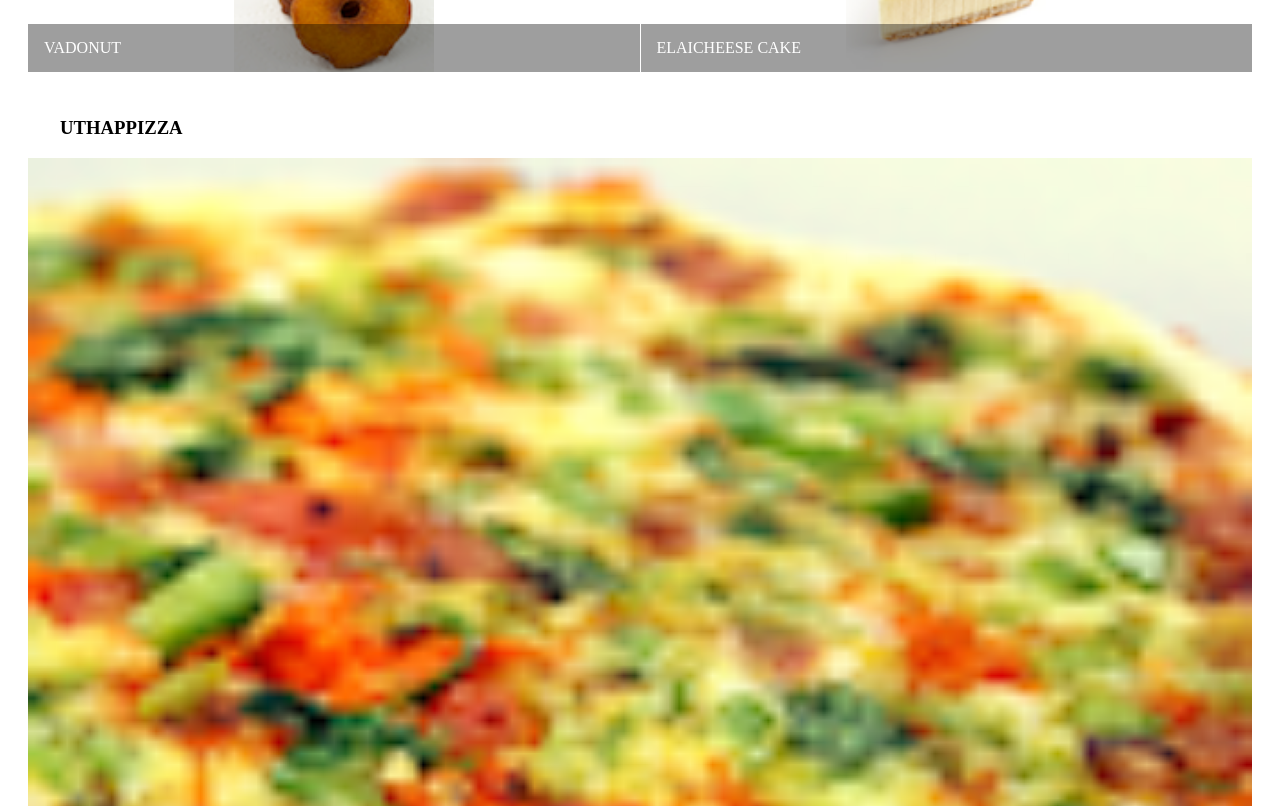
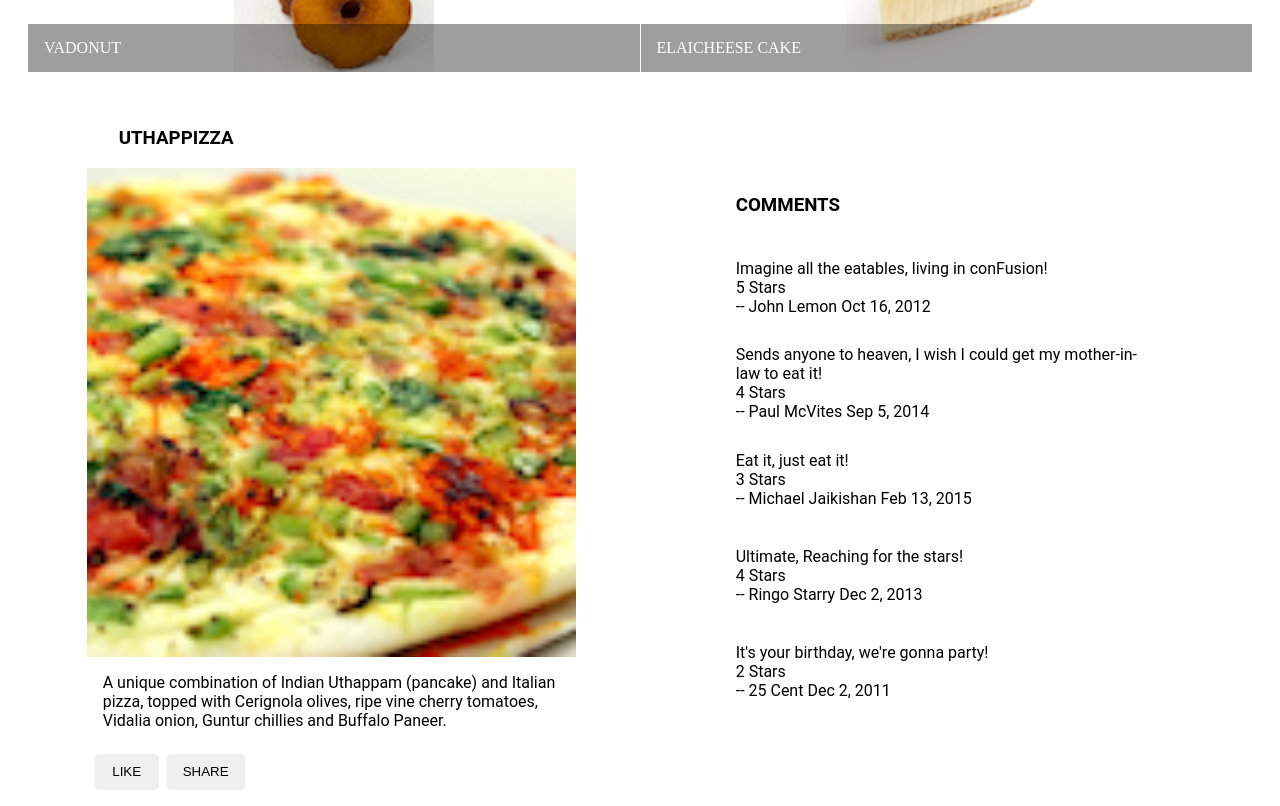
Before and after one commit to SteppenHasen/Front-End-Web-UI-Frameworks-and-Tools-Bootstrap-4, an Angular app in the folder Angular/conFusion/: page / in a window 1280 px wide. Shown: the part 500-1306 px from the top of the page. Built offline with nearby package versions, Linux system fonts and the light colour scheme.

Commit message:
First 3TasksAssignment is done

```diff
--- a/Angular/conFusion/src/app/app.component.html
+++ b/Angular/conFusion/src/app/app.component.html
@@ -1,2 +1,3 @@
 <mat-toolbar color="primary"> <span>Ristorante Con Fusion</span> </mat-toolbar>
 <app-menu></app-menu>
+<app-dishdetail></app-dishdetail>
--- a/Angular/conFusion/src/app/app.component.scss
+++ b/Angular/conFusion/src/app/app.component.scss
@@ -4,5 +4,4 @@ body {
     padding: 0;
     margin: 0;
     font-family: Roboto, sans-serif;
-
   }
--- a/Angular/conFusion/src/app/app.module.ts
+++ b/Angular/conFusion/src/app/app.module.ts
@@ -13,11 +13,13 @@ import { MatButtonModule } from '@angular/material/button';
 
 import 'hammerjs';
 import { MenuComponent } from './menu/menu.component';
+import { DishdetailComponent } from './dishdetail/dishdetail.component';
 
 @NgModule({
   declarations: [
     AppComponent,
-    MenuComponent
+    MenuComponent,
+    DishdetailComponent
   ],
   imports: [
     BrowserModule,
--- /dev/null
+++ b/Angular/conFusion/src/app/dishdetail/dishdetail.component.html
@@ -0,0 +1,46 @@
+<div class="container"
+    fxLayout="row"
+    fxLayout.sm="column"
+    fxLayout.xs="column"
+    fxLayoutAlign.gt-md="space-around center"
+    fxLayoutGap="10px"
+    fxLayoutGap.xs="0">
+
+  <div fxFlex="40" *ngIf="dish">
+    <mat-card>
+      <mat-card-header>
+      <mat-card-title>
+        <h3>{{dish.name | uppercase}}</h3>
+      </mat-card-title>
+      </mat-card-header>
+      <img mat-card-image src={{dish.image}} alt={{dish.name}}>
+      <mat-card-content>
+        <p>{{dish.description}}</p>
+      </mat-card-content>
+      <mat-card-actions>
+        <button mat-button>LIKE</button>
+        <button mat-button>SHARE</button>
+      </mat-card-actions>
+    </mat-card>
+  </div>
+
+  <div fxFlex="40" *ngIf="dish">
+    <mat-card>
+      <mat-card-header>
+      <mat-card-title>
+        <h3>COMMENTS</h3>
+      </mat-card-title>
+      </mat-card-header>
+      <mat-card-content *ngIf="dish">
+        <mat-list *ngFor="let comment of dish.comments">
+          <mat-list-item>
+            <p matLine>{{comment.comment}}</p>
+            <p matLine>{{comment.rating}} Stars</p>
+            <p matLine> -- {{comment.author}} {{comment.date | date:'mediumDate'}}</p>
+          </mat-list-item>
+        </mat-list>
+      </mat-card-content>
+    </mat-card>
+  </div>
+
+</div>
--- /dev/null
+++ b/Angular/conFusion/src/app/dishdetail/dishdetail.component.scss
@@ -0,0 +1 @@
+.container {font-family: Roboto, sans-serif;}
--- /dev/null
+++ b/Angular/conFusion/src/app/dishdetail/dishdetail.component.ts
@@ -0,0 +1,61 @@
+import { Component, OnInit } from '@angular/core';
+
+const DISH = {
+  id: '0',
+  name: 'Uthappizza',
+  image: '/assets/images/uthappizza.png',
+  category: 'mains',
+  featured: true,
+  label: 'Hot',
+  price: '4.99',
+  // tslint:disable-next-line:max-line-length
+  description: 'A unique combination of Indian Uthappam (pancake) and Italian pizza, topped with Cerignola olives, ripe vine cherry tomatoes, Vidalia onion, Guntur chillies and Buffalo Paneer.',
+  comments: [
+       {
+           rating: 5,
+           comment: 'Imagine all the eatables, living in conFusion!',
+           author: 'John Lemon',
+           date: '2012-10-16T17:57:28.556094Z'
+       },
+       {
+           rating: 4,
+           comment: 'Sends anyone to heaven, I wish I could get my mother-in-law to eat it!',
+           author: 'Paul McVites',
+           date: '2014-09-05T17:57:28.556094Z'
+       },
+       {
+           rating: 3,
+           comment: 'Eat it, just eat it!',
+           author: 'Michael Jaikishan',
+           date: '2015-02-13T17:57:28.556094Z'
+       },
+       {
+           rating: 4,
+           comment: 'Ultimate, Reaching for the stars!',
+           author: 'Ringo Starry',
+           date: '2013-12-02T17:57:28.556094Z'
+       },
+       {
+           rating: 2,
+           comment: 'It\'s your birthday, we\'re gonna party!',
+           author: '25 Cent',
+           date: '2011-12-02T17:57:28.556094Z'
+       }
+   ]
+};
+
+@Component({
+  selector: 'app-dishdetail',
+  templateUrl: './dishdetail.component.html',
+  styleUrls: ['./dishdetail.component.scss']
+})
+export class DishdetailComponent implements OnInit {
+
+  dish = DISH
+
+  constructor() { }
+
+  ngOnInit() {
+  }
+
+}
--- a/Angular/conFusion/src/app/menu/menu.component.html
+++ b/Angular/conFusion/src/app/menu/menu.component.html
@@ -20,23 +20,4 @@
     </mat-grid-list>
   </div>
 
-  <div fxFlex *ngIf="selectedDish">
-    <mat-card>
-      <mat-card-header>
-        <mat-card-title>
-          <h3>{{selectedDish.name | uppercase}}</h3>
-        </mat-card-title>
-      </mat-card-header>
-      <img mat-card-image src={{selectedDish.image}} alt={{selectedDish.name}}>
-      <mat-card-content>
-        <p>{{selectedDish.description}}
-        </p>
-      </mat-card-content>
-      <mat-card-actions>
-        <button mat-button>LIKE</button>
-        <button mat-button>SHARE</button>
-      </mat-card-actions>
-    </mat-card>
-  </div>
-
 </div>
```
Also changed, not shown: 1 other file (tests, documents, lock files or other folders).
